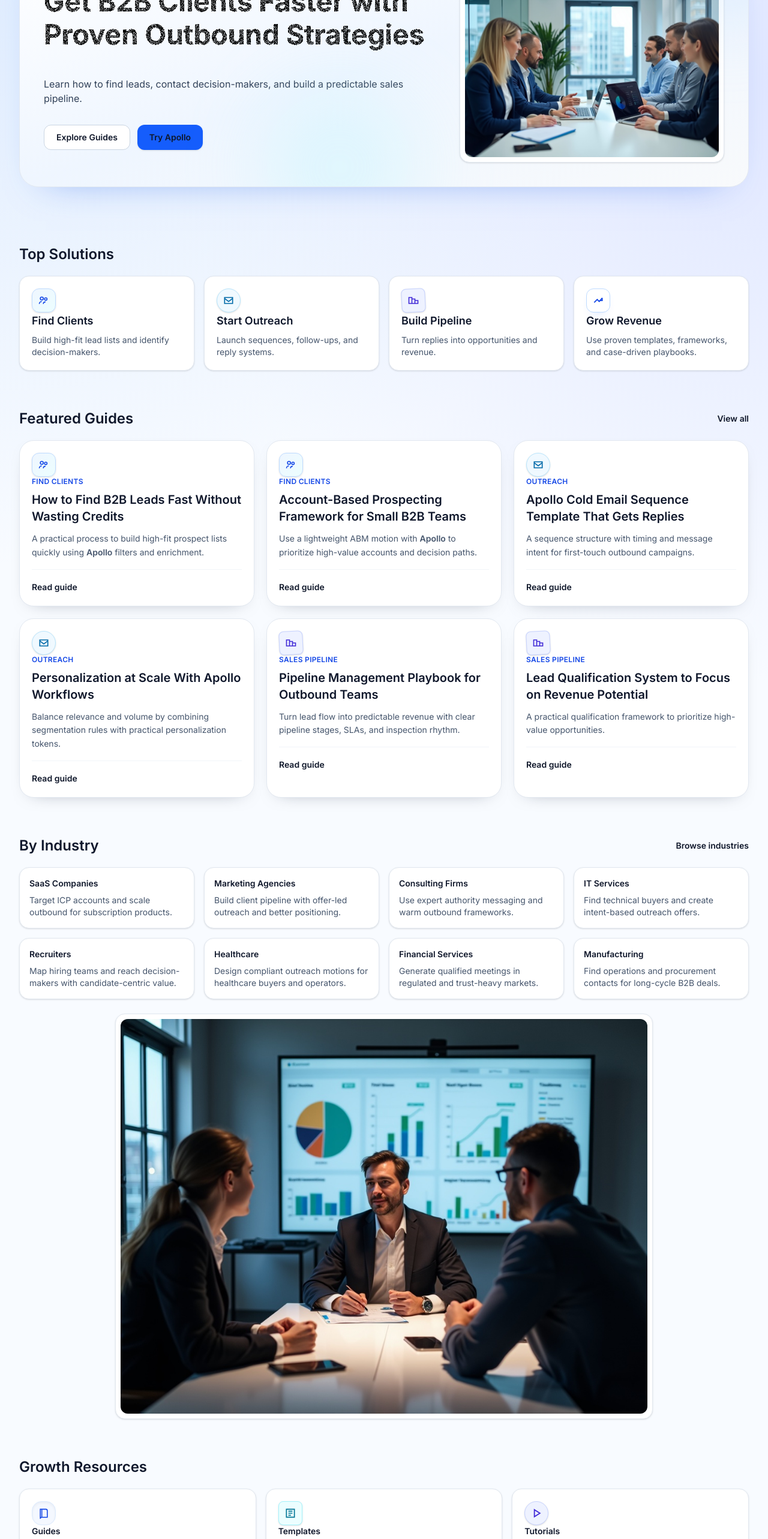
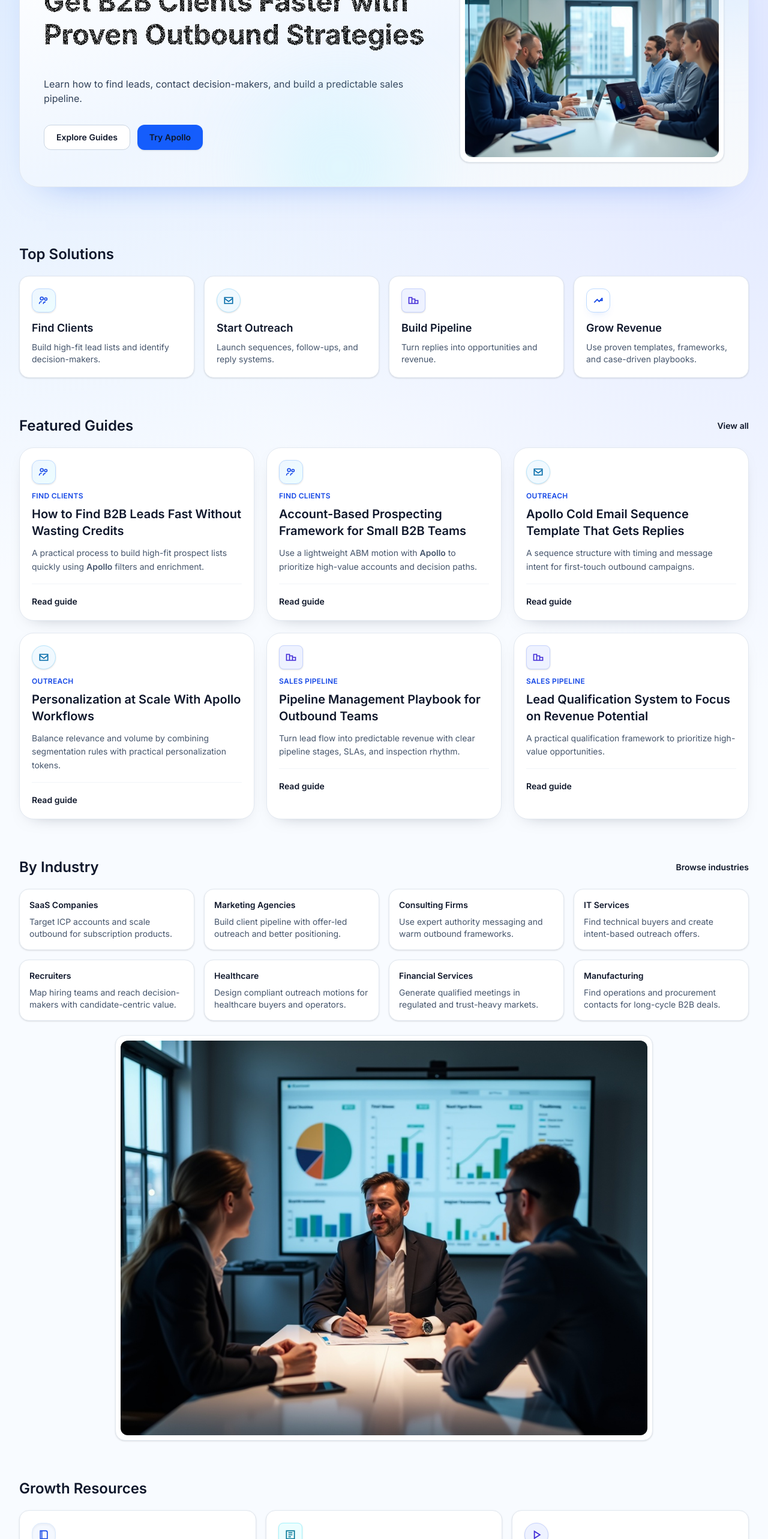
Before and after one commit to annalius3/b2bleadgenerationtools, a Next.js app: page / in a window 1280 px wide. Shown: the part 234-2800 px from the top of the page at 60% size. Built offline with nearby package versions, Linux system fonts and the light colour scheme.

Commit message:
Fix icon overlap in cards and normalize icon spacing

```diff
--- a/app/by-industry/page.tsx
+++ b/app/by-industry/page.tsx
@@ -30,7 +30,7 @@ export default function ByIndustryPage() {
               href={`/by-industry/${industry.slug}`}
               className="rounded-2xl border border-slate-200 bg-white p-5 shadow-sm transition hover:-translate-y-1 hover:border-blue-200"
             >
-              <span>{Icons.industry()}</span>
+              <div className="mb-3 block">{Icons.industry()}</div>
               <h2 className="text-lg font-semibold text-slate-900">{industry.name}</h2>
               <p className="mt-2 text-sm text-slate-600">{industry.description}</p>
               <p className="mt-3 text-xs font-medium text-blue-700">
--- a/app/page.tsx
+++ b/app/page.tsx
@@ -79,7 +79,7 @@ export default function HomePage() {
               href={item.href}
               className="rounded-2xl border border-slate-200 bg-white p-5 shadow-sm transition hover:-translate-y-1 hover:border-blue-200"
             >
-              <span>{Icons[item.icon]()}</span>
+              <div className="mb-3 block">{Icons[item.icon]()}</div>
               <h3 className="text-lg font-semibold text-slate-900">{item.title}</h3>
               <p className="mt-2 text-sm text-slate-600">{item.description}</p>
             </Link>
@@ -136,17 +136,17 @@ export default function HomePage() {
         <h2 className="text-2xl font-semibold text-slate-900">Growth Resources</h2>
         <div className="mt-5 grid gap-4 md:grid-cols-3">
           <div className="rounded-2xl border border-slate-200 bg-white p-5 shadow-sm">
-            <span>{Icons.guide()}</span>
+            <div className="mb-3 block">{Icons.guide()}</div>
             <p className="text-sm font-semibold text-slate-900">Guides</p>
             <p className="mt-2 text-sm text-slate-600">Step-by-step workflows for lead generation and outbound execution.</p>
           </div>
           <div className="rounded-2xl border border-slate-200 bg-white p-5 shadow-sm">
-            <span>{Icons.template()}</span>
+            <div className="mb-3 block">{Icons.template()}</div>
             <p className="text-sm font-semibold text-slate-900">Templates</p>
             <p className="mt-2 text-sm text-slate-600">Message templates and sequence structures for common campaign goals.</p>
           </div>
           <div className="rounded-2xl border border-slate-200 bg-white p-5 shadow-sm">
-            <span>{Icons.tutorial()}</span>
+            <div className="mb-3 block">{Icons.tutorial()}</div>
             <p className="text-sm font-semibold text-slate-900">Tutorials</p>
             <p className="mt-2 text-sm text-slate-600">
               {renderApolloText('Hands-on Apollo tutorials to move from setup to pipeline quickly.')}
--- a/src/components/guide-card.tsx
+++ b/src/components/guide-card.tsx
@@ -14,7 +14,7 @@ const iconByHub = {
 
 export const GuideCard = ({ guide }: { guide: Guide }) => (
   <article className="group rounded-3xl border border-slate-200 bg-white p-5 shadow-[0_10px_30px_-22px_rgba(15,23,42,0.5)] transition duration-200 hover:-translate-y-1 hover:border-blue-200 hover:shadow-[0_20px_42px_-24px_rgba(37,99,235,0.35)]">
-    <span>{Icons[iconByHub[guide.hub]]()}</span>
+    <div className="mb-3 block">{Icons[iconByHub[guide.hub]]()}</div>
     <p className="text-xs font-semibold uppercase tracking-wide text-blue-700">{guide.hub.replace('-', ' ')}</p>
     <h3 className="mt-2 text-xl font-semibold text-slate-900 group-hover:text-blue-700">{guide.title}</h3>
     <p className="mt-3 text-sm leading-relaxed text-slate-600">{renderApolloText(guide.description)}</p>
--- a/src/components/icons.tsx
+++ b/src/components/icons.tsx
@@ -1,6 +1,6 @@
 export const Icons = {
   clients: () => (
-    <span className="inline-flex h-10 w-10 items-center justify-center rounded-xl border border-blue-200 bg-gradient-to-br from-blue-50 to-cyan-50 text-blue-700 shadow-sm">
+    <span className="inline-flex h-10 w-10 shrink-0 items-center justify-center rounded-xl border border-blue-200 bg-gradient-to-br from-blue-50 to-cyan-50 text-blue-700 align-middle shadow-sm">
       <svg viewBox="0 0 24 24" className="h-5 w-5" fill="none" stroke="currentColor" strokeWidth="1.9">
         <circle cx="8" cy="8" r="3" />
         <circle cx="16" cy="9" r="2.5" />
@@ -10,7 +10,7 @@ export const Icons = {
     </span>
   ),
   outreach: () => (
-    <span className="inline-flex h-10 w-10 items-center justify-center rounded-full border border-sky-200 bg-sky-50 text-sky-700 shadow-sm">
+    <span className="inline-flex h-10 w-10 shrink-0 items-center justify-center rounded-full border border-sky-200 bg-sky-50 text-sky-700 align-middle shadow-sm">
       <svg viewBox="0 0 24 24" className="h-5 w-5" fill="none" stroke="currentColor" strokeWidth="2">
         <path d="M4 6h16v12H4z" />
         <path d="m4 8 8 6 8-6" />
@@ -18,14 +18,14 @@ export const Icons = {
     </span>
   ),
   pipeline: () => (
-    <span className="inline-flex h-10 w-10 -rotate-3 items-center justify-center rounded-lg border border-indigo-200 bg-indigo-50 text-indigo-700 shadow-sm">
-      <svg viewBox="0 0 24 24" className="h-5 w-5 rotate-3" fill="none" stroke="currentColor" strokeWidth="2">
+    <span className="inline-flex h-10 w-10 shrink-0 items-center justify-center rounded-lg border border-indigo-200 bg-indigo-50 text-indigo-700 align-middle shadow-sm">
+      <svg viewBox="0 0 24 24" className="h-5 w-5" fill="none" stroke="currentColor" strokeWidth="2">
         <path d="M3 6h6v12H3zM9 9h6v9H9zM15 12h6v6h-6z" />
       </svg>
     </span>
   ),
   revenue: () => (
-    <span className="inline-flex h-10 w-10 items-center justify-center rounded-xl border border-blue-200 bg-white text-blue-700 shadow-[0_8px_18px_-14px_rgba(37,99,235,0.8)]">
+    <span className="inline-flex h-10 w-10 shrink-0 items-center justify-center rounded-xl border border-blue-200 bg-white text-blue-700 align-middle shadow-[0_8px_18px_-14px_rgba(37,99,235,0.8)]">
       <svg viewBox="0 0 24 24" className="h-5 w-5" fill="none" stroke="currentColor" strokeWidth="2.1">
         <path d="M4 16 10 10l4 4 6-7" />
         <path d="M20 7v5h-5" />
@@ -33,7 +33,7 @@ export const Icons = {
     </span>
   ),
   guide: () => (
-    <span className="inline-flex h-10 w-10 items-center justify-center rounded-2xl border border-blue-100 bg-blue-50/70 text-blue-700 shadow-inner">
+    <span className="inline-flex h-10 w-10 shrink-0 items-center justify-center rounded-2xl border border-blue-100 bg-blue-50/70 text-blue-700 align-middle shadow-inner">
       <svg viewBox="0 0 24 24" className="h-5 w-5" fill="none" stroke="currentColor" strokeWidth="1.9">
         <path d="M5 4h11a3 3 0 0 1 3 3v13H8a3 3 0 0 0-3 3z" />
         <path d="M8 4v16" />
@@ -41,7 +41,7 @@ export const Icons = {
     </span>
   ),
   template: () => (
-    <span className="inline-flex h-10 w-10 items-center justify-center rounded-lg border border-cyan-200 bg-cyan-50 text-cyan-700 shadow-sm">
+    <span className="inline-flex h-10 w-10 shrink-0 items-center justify-center rounded-lg border border-cyan-200 bg-cyan-50 text-cyan-700 align-middle shadow-sm">
       <svg viewBox="0 0 24 24" className="h-5 w-5" fill="none" stroke="currentColor" strokeWidth="2">
         <path d="M4 4h16v16H4z" />
         <path d="M8 8h8M8 12h8M8 16h5" />
@@ -49,14 +49,14 @@ export const Icons = {
     </span>
   ),
   tutorial: () => (
-    <span className="inline-flex h-10 w-10 items-center justify-center rounded-full border border-indigo-200 bg-indigo-50 text-indigo-700 shadow-sm">
+    <span className="inline-flex h-10 w-10 shrink-0 items-center justify-center rounded-full border border-indigo-200 bg-indigo-50 text-indigo-700 align-middle shadow-sm">
       <svg viewBox="0 0 24 24" className="h-5 w-5" fill="none" stroke="currentColor" strokeWidth="2.2">
         <path d="M8 5v14l11-7z" />
       </svg>
     </span>
   ),
   industry: () => (
-    <span className="inline-flex h-10 w-10 items-center justify-center rounded-xl border border-slate-200 bg-gradient-to-br from-slate-50 to-blue-50 text-slate-700 shadow-sm">
+    <span className="inline-flex h-10 w-10 shrink-0 items-center justify-center rounded-xl border border-slate-200 bg-gradient-to-br from-slate-50 to-blue-50 text-slate-700 align-middle shadow-sm">
       <svg viewBox="0 0 24 24" className="h-5 w-5 text-blue-700" fill="none" stroke="currentColor" strokeWidth="2">
         <path d="M3 21h18" />
         <path d="M5 21V8h6v13" />
```
